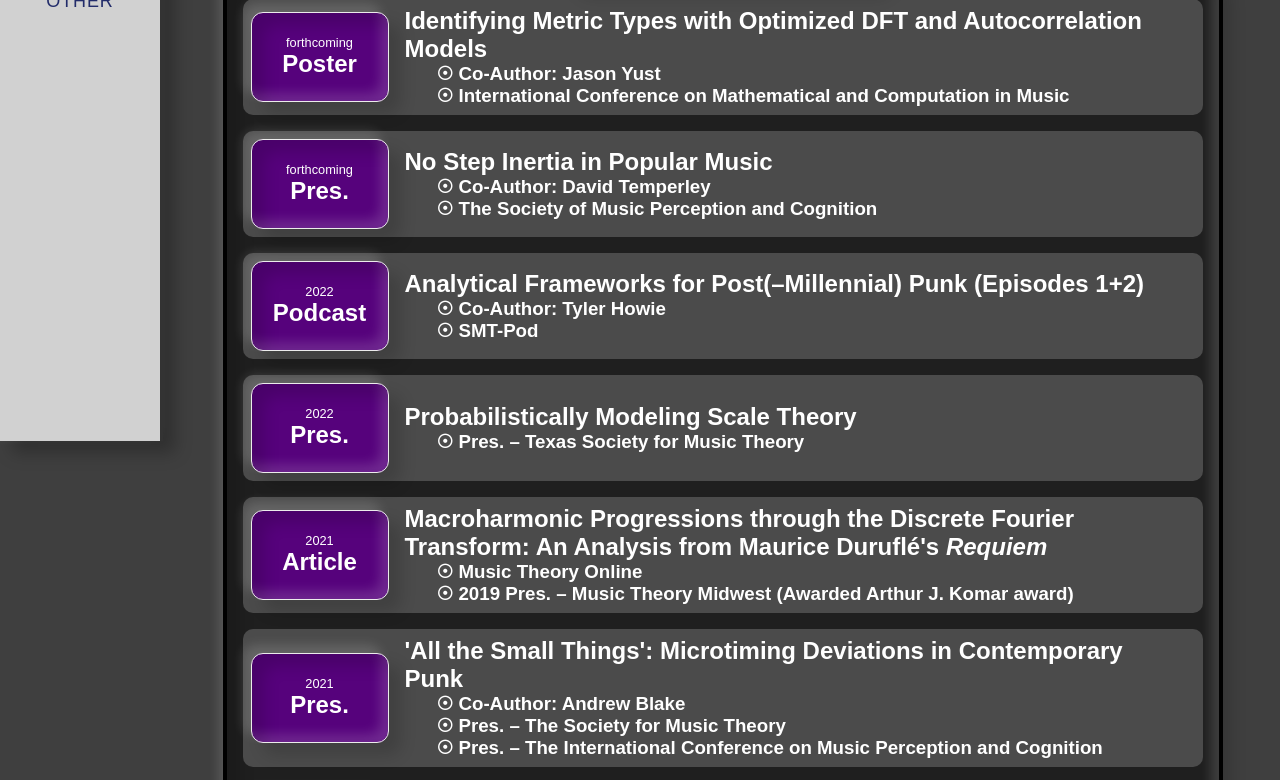
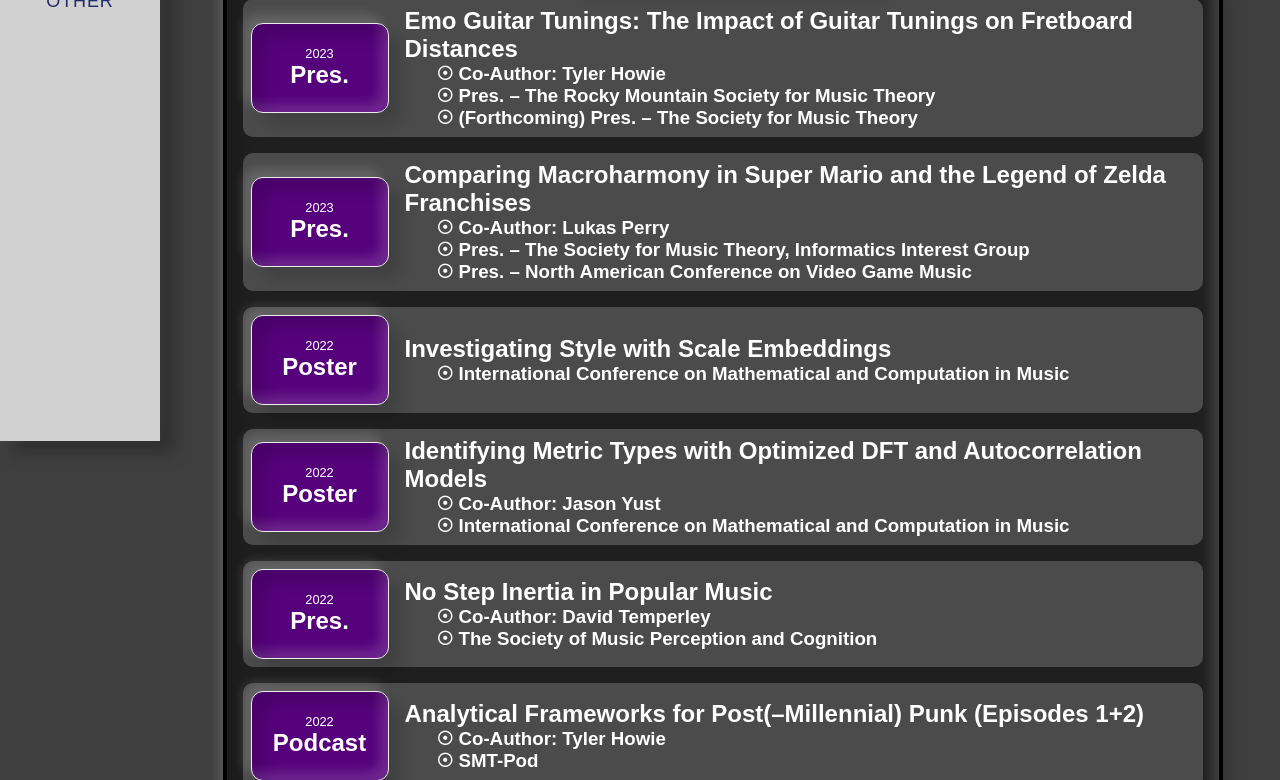
Before and after one commit to MatthewChiu/OldWebsite, a plain HTML site: page index.html in a window 1280 px wide. Shown: the part 359-1139 px from the top of the page. Drawn offline with Linux system fonts and the light colour scheme.

Commit message:
added papers

```diff
--- a/index.html
+++ b/index.html
@@ -56,10 +56,10 @@
             <h3>Javascript</h3>
         </div>
 
-        <div class="codingLogos">
+        <!-- <div class="codingLogos">
             <img src="./images/React-logo.svg" style="width:6rem;height:6rem;"/>
             <h3>React</h3>
-        </div>
+        </div> -->
     </div>
 
     </div>
@@ -74,16 +74,42 @@
         </div>
 
     <div class="papers">
+
+        <paper_item-component3
+        year="2023"
+        conference="Pres."
+        paperTitle="Emo Guitar Tunings: The Impact of Guitar Tunings on Fretboard Distances"
+        articleOrVideo1="Co-Author: Tyler Howie"
+        articleOrVideo2="Pres. – The Rocky Mountain Society for Music Theory"
+        articleOrVideo3="(Forthcoming) Pres. – The Society for Music Theory"
+        ></paper_item-component3>
+
+        <paper_item-component3
+        year="2023"
+        conference="<a href='https://www.youtube.com/watch?v=agFlat6AG58&ab_channel=MattChiu'>Pres.</a>"
+        paperTitle="Comparing Macroharmony in Super Mario and the Legend of Zelda Franchises"
+        articleOrVideo1="Co-Author: Lukas Perry"
+        articleOrVideo2="Pres. – The Society for Music Theory, Informatics Interest Group"
+        articleOrVideo3="Pres. – North American Conference on Video Game Music"
+        ></paper_item-component3>
+
+        <paper_item-component
+        year="2022"
+        conference="<a href='https://link.springer.com/chapter/10.1007/978-3-031-07015-0_37'>Poster</a>"
+        paperTitle="Investigating Style with Scale Embeddings"
+        articleOrVideo1="International Conference on Mathematical and Computation in Music"
+        ></paper_item-component>
+
         <paper_item-component2
-        year="forthcoming"
-        conference="Poster"
+        year="2022"
+        conference="<a href='https://link.springer.com/chapter/10.1007/978-3-031-07015-0_28'>Poster</a>"
         paperTitle="Identifying Metric Types with Optimized DFT and Autocorrelation Models"
         articleOrVideo1="Co-Author: Jason Yust"
         articleOrVideo2="International Conference on Mathematical and Computation in Music"
         ></paper_item-component2>
 
         <paper_item-component2
-        year="forthcoming"
+        year="2022"
         conference="Pres."
         paperTitle="No Step Inertia in Popular Music"
         articleOrVideo1="Co-Author: David Temperley"
```
Also changed, not shown: 1 other file.
